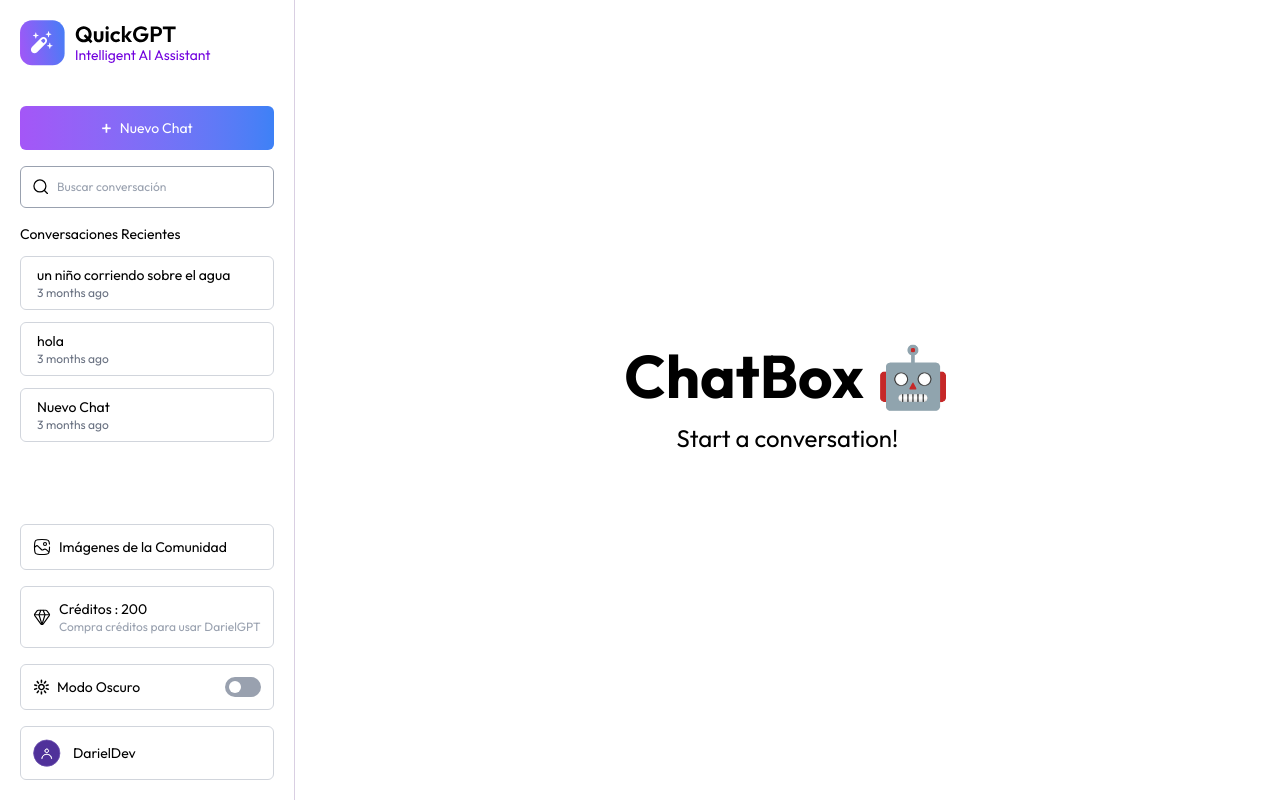
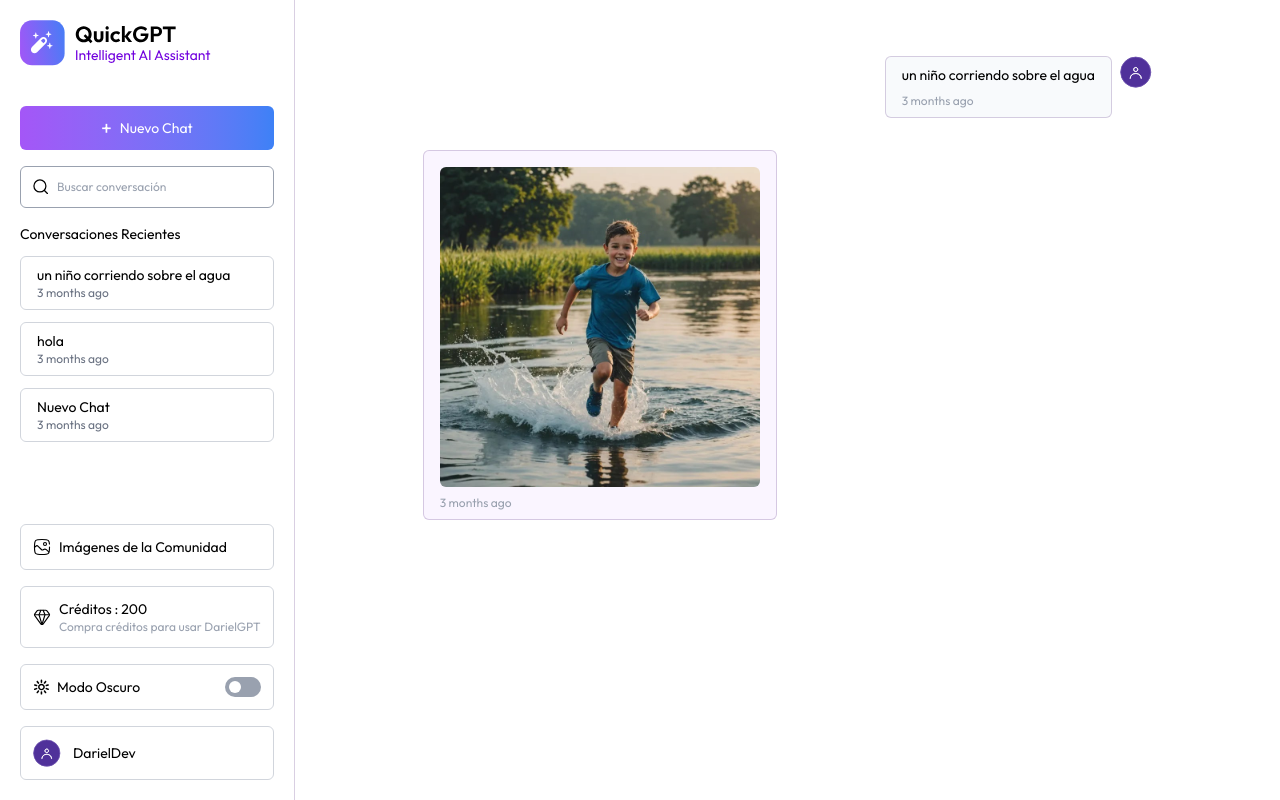
Before and after one commit to Dariel-dev-cloud/DarielGPT, a React (Vite) app: page / in a window 1280 px wide. Built offline with nearby package versions, Linux system fonts and the light colour scheme.

Commit message:
Enhance ChatBox and Message components with message handling and timestamp formatting

```diff
--- a/src/components/ChatBox.jsx
+++ b/src/components/ChatBox.jsx
@@ -1,13 +1,43 @@
-// ChatBox.jsx
-import React from 'react'
+
+
+import { useEffect, useState } from 'react';
+import { useAppContext } from '../context/AppContext'
+import { assets } from '../assets/assets';
+import Message from './Message';
 
 function ChatBox() {
+
+    const { selectedChat, theme } = useAppContext();
+    const [messages, setMessages] = useState([]);
+    const [loading, setLoading] = useState(false);
+
+    useEffect(() => {
+        if (selectedChat) {
+            setMessages(selectedChat.messages);
+        }
+    }, [selectedChat])
+
     return (
-        <div className='flex-1 flex items-center justify-center p-10 min-h-screen'>
-            <div className='text-center max-w-2xl'>
-                <h1 className='text-6xl font-bold mb-4'>ChatBox 🤖</h1>
-                <p className='text-2xl'>Start a conversation!</p>
+        <div className='flex-1 flex flex-col justify-between m-5 md:m-10 xl:mx-32
+        max-md:mt-14 2xl:pr-40'>
+
+            <div className='flex-1 mb-5 overflow-y-scroll' >
+                {messages.length === 0 && (
+                    <div className='h-full flex flex-col items-center justify-center gap-2
+                    text-primary ' >
+                        <img src={theme === 'dark' ? assets.logo_full : assets.logo_full_dark}
+                            className='w-full max-w-56 sm:max-w-64' />
+                        <p className='mt-5 text-4xl sm:text-5xl text-center text-gray-400
+                        dark:text-white' >Hazme una pregunta</p>
+                    </div>
+                )}
+
+                {messages.map((message, index) => <Message key={index} message={message} />)}
             </div>
+            <form >
+
+            </form>
+
         </div>
     )
 }
--- a/src/components/Message.jsx
+++ b/src/components/Message.jsx
@@ -1,8 +1,37 @@
 import React from 'react'
+import { assets } from '../assets/assets'
+import moment from 'moment';
 
-function Message() {
+function Message({ message }) {
     return (
-        <div>Message</div>
+        <div>
+            {message.role === 'user' ? (
+                <div className='flex items-start justify-end my-4 gap-2' >
+                    <div className='flex flex-col gap-2 p-2 px-4 bg-slate-50 dark:bg-[#57317c]/30
+                border border-[#80609f]/30 rounded-md max-w-2xl ' >
+                        <p className='text-sm dark:text-primary'>{message.content}</p>
+                        <span className='text-xs text-gray-400 dark:text-[#b1a6c0]' >
+                            {moment(message.timestamp).fromNow()}</span>
+
+                    </div>
+                    <img src={assets.user_icon} className='w-8 rounded-full' />
+                </div>
+            )
+                : (
+
+                    <div className='inline-flex flex-col gap-2 p-2 px-4 max-w-2xl bg-primary/20
+        dark:bg-[#57317c]/30 border border-[#80609f]/30 rounded-md my-4  ' >
+                        {message.isImage ? (
+                            <img src={message.content} className='w-full max-w-md max-h-80 object-cover mt-2 rounded-md ' alt="" />
+                        ) :
+                            (
+                                <div className='text-sm dark:text-primary reset-tw' >{message.content}</div>
+                            )}
+                        <span className='text-xs text-gray-400 dark:text-[#b1a6c0]' >{moment(message.timestamp).fromNow()}</span>
+                    </div>
+                )
+            }
+        </div>
     )
 }
 
```
